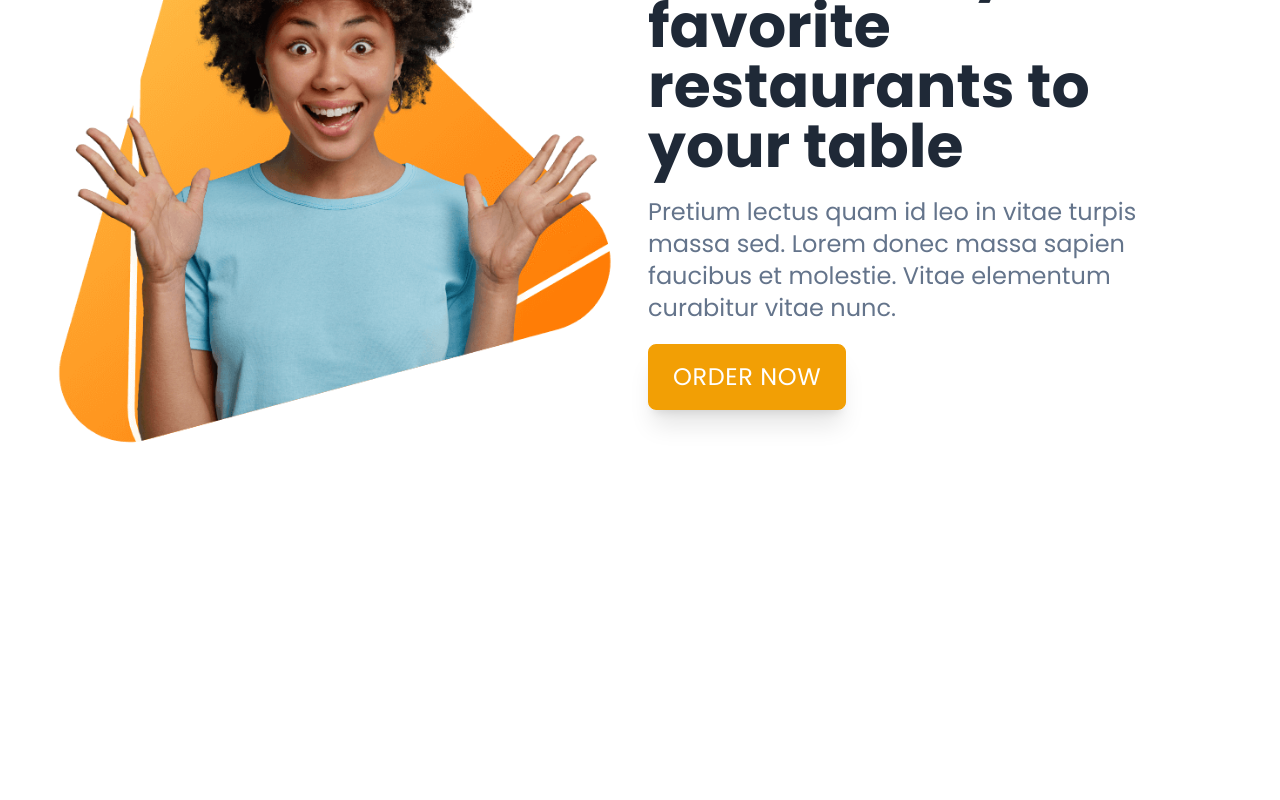
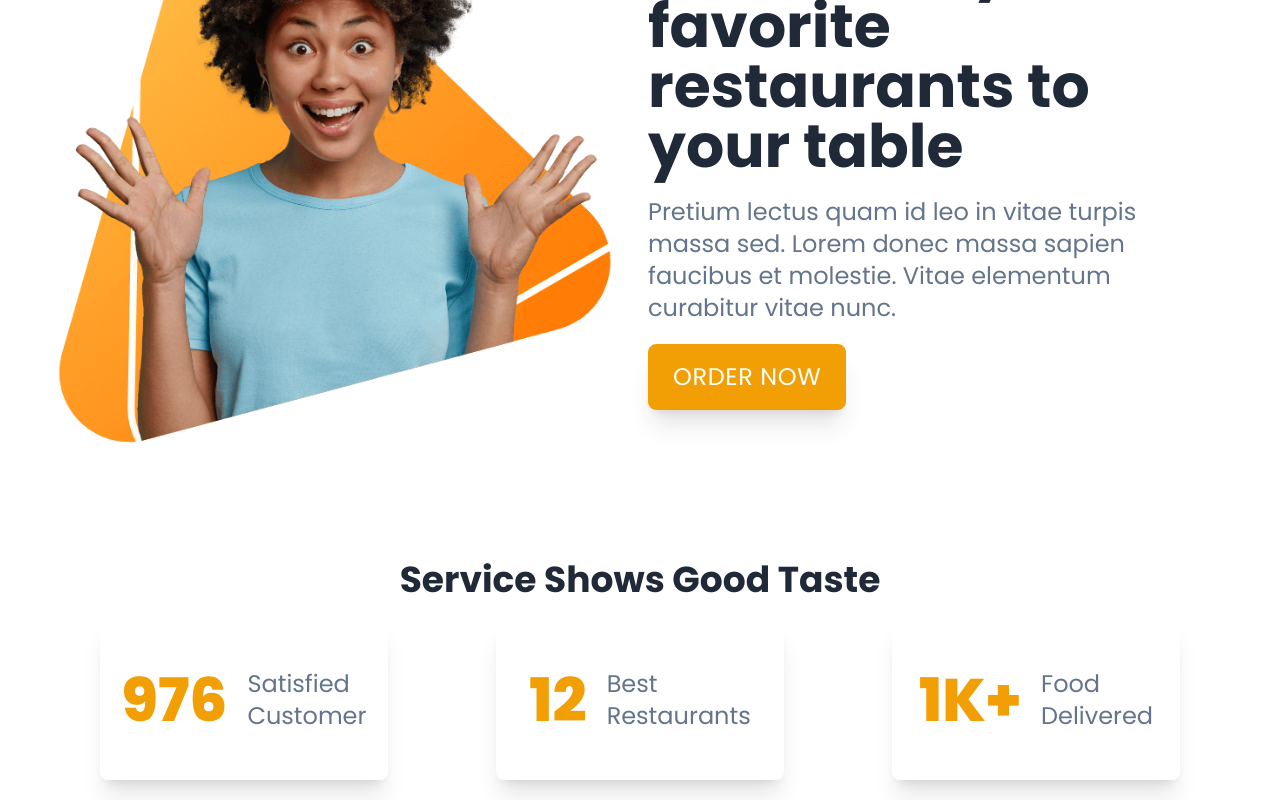
Before and after one commit to HasithKovinda/pizzify, a React (Vite) app: page / in a window 1280 px wide. Shown: the part 2387-3187 px from the top of the page. Before the commit the page ends 2867 px from the top, so only its background shows below. Built offline with nearby package versions, Linux system fonts and the light colour scheme.

Commit message:
add service  section

```diff
--- a/src/App.tsx
+++ b/src/App.tsx
@@ -3,6 +3,7 @@ import NavBar from "./UI/NavBar";
 import Works from "./UI/Works";
 import Favorite from "./components/Favorite";
 import Restaurants from "./components/Restaurants";
+import Service from "./components/Service";
 
 function App() {
   return (
@@ -12,6 +13,7 @@ function App() {
       <Works />
       <Restaurants />
       <Favorite />
+      <Service />
     </>
   );
 }
--- a/src/components/Favorite.tsx
+++ b/src/components/Favorite.tsx
@@ -18,8 +18,8 @@ function Favorite() {
           <span className="text-primary">Pizza</span>
         </div>
       </div>
-      <div className="max-w-sm xl:max-w-xl">
-        <h1 className="heading text-4xl md:text-left lg:text-6xl">
+      <div className="max-w-sm xl:max-w-xl mx-auto">
+        <h1 className="heading  text-4xl md:text-left lg:text-6xl">
           Food from your favorite restaurants to your table
         </h1>
         <p className="text-lightGray text-center md:text-left text-2xl">
--- /dev/null
+++ b/src/components/Service.tsx
@@ -0,0 +1,25 @@
+function Service() {
+  return (
+    <section className="md:max-w-screen-2xl mx-auto mt-20 px-14">
+      <h1 className="text-gray-800 text-4xl font-bold text-center mb-5 capitalize">
+        Service shows good taste
+      </h1>
+      <article className="md:flex md:items-center md:justify-between md:gap-5">
+        <div className="p-12 shadow-xl max-w-72 mx-auto flex items-center justify-center gap-5 mb-5 rounded-lg">
+          <h1 className="text-primary font-extrabold text-6xl">976</h1>
+          <span className="text-2xl text-lightGray">Satisfied Customer</span>
+        </div>
+        <div className="p-12 shadow-xl max-w-72 mx-auto flex items-center justify-center gap-5 mb-5 rounded-lg">
+          <h1 className="text-primary font-extrabold text-6xl">12</h1>
+          <span className="text-2xl text-lightGray">Best Restaurants</span>
+        </div>
+        <div className="p-12 shadow-xl max-w-72 mx-auto flex items-center justify-center gap-5 mb-5 rounded-lg">
+          <h1 className="text-primary font-extrabold text-6xl">1K+</h1>
+          <span className="text-2xl text-lightGray">Food Delivered</span>
+        </div>
+      </article>
+    </section>
+  );
+}
+
+export default Service;
```
